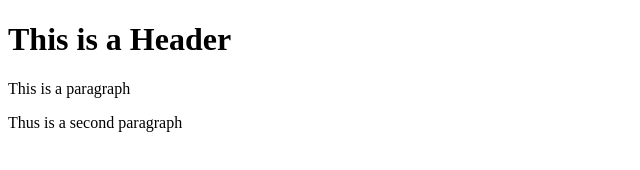
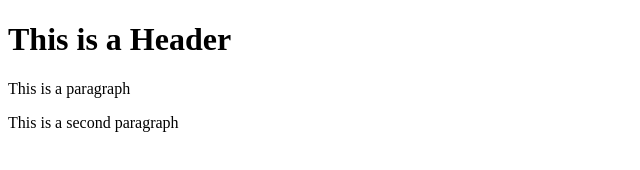
Before and after one commit to Avelez15/git-test, a website: page index.html in a window 1280 px wide. Shown: the full height of the page, 0-640 px from the left. Drawn offline with Linux system fonts and the light colour scheme.

Commit message:
fourth commit

```diff
--- a/index.html
+++ b/index.html
@@ -4,7 +4,7 @@
 <body>
     <h1>This is a Header</h1>
     <p>This is a paragraph</p>
-    <p>Thus is a second paragraph</p>
+    <p>This is a second paragraph</p>
 </body>
 
 </html>
```
Also changed, not shown: package.json (added, +19 -0 lines), 2 other files.
